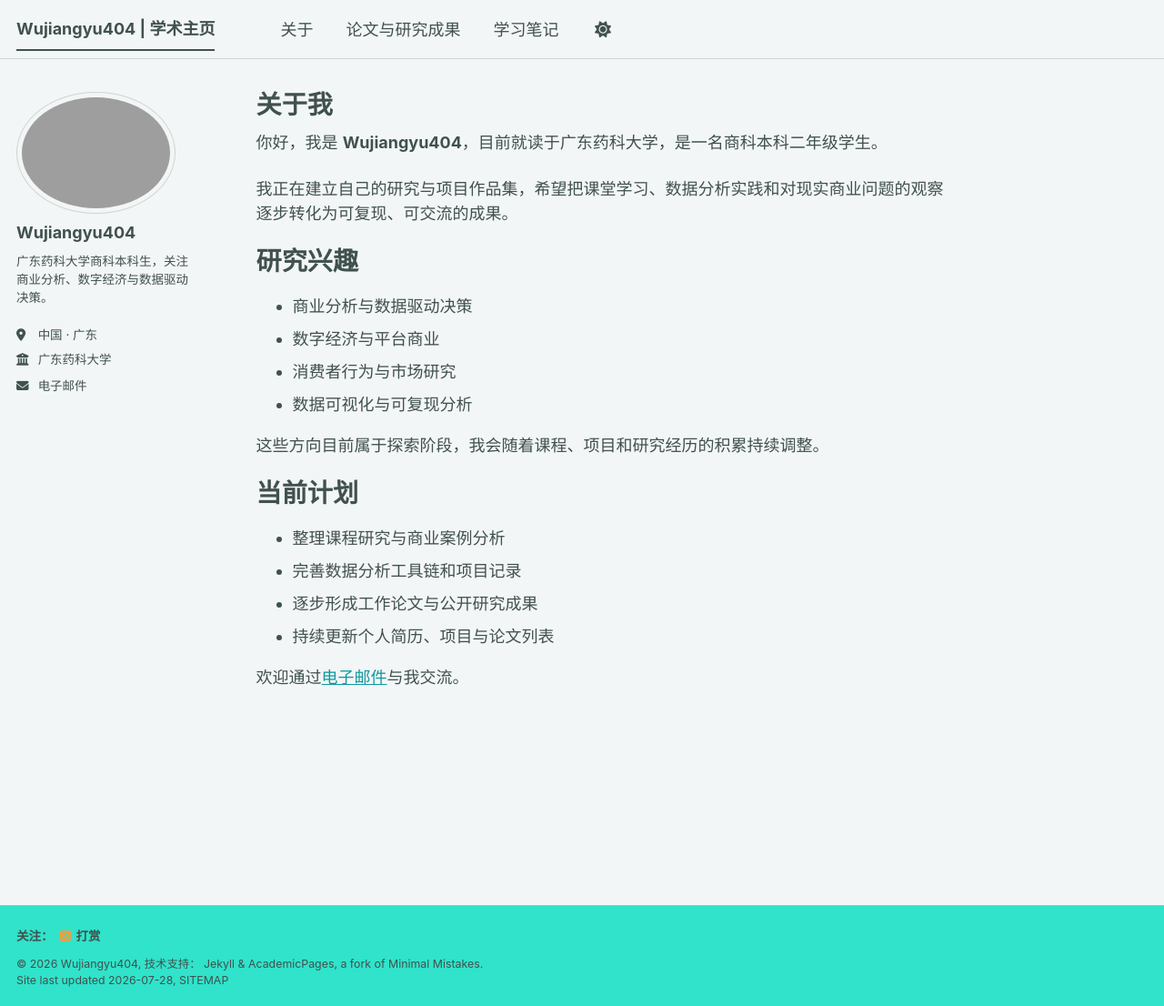
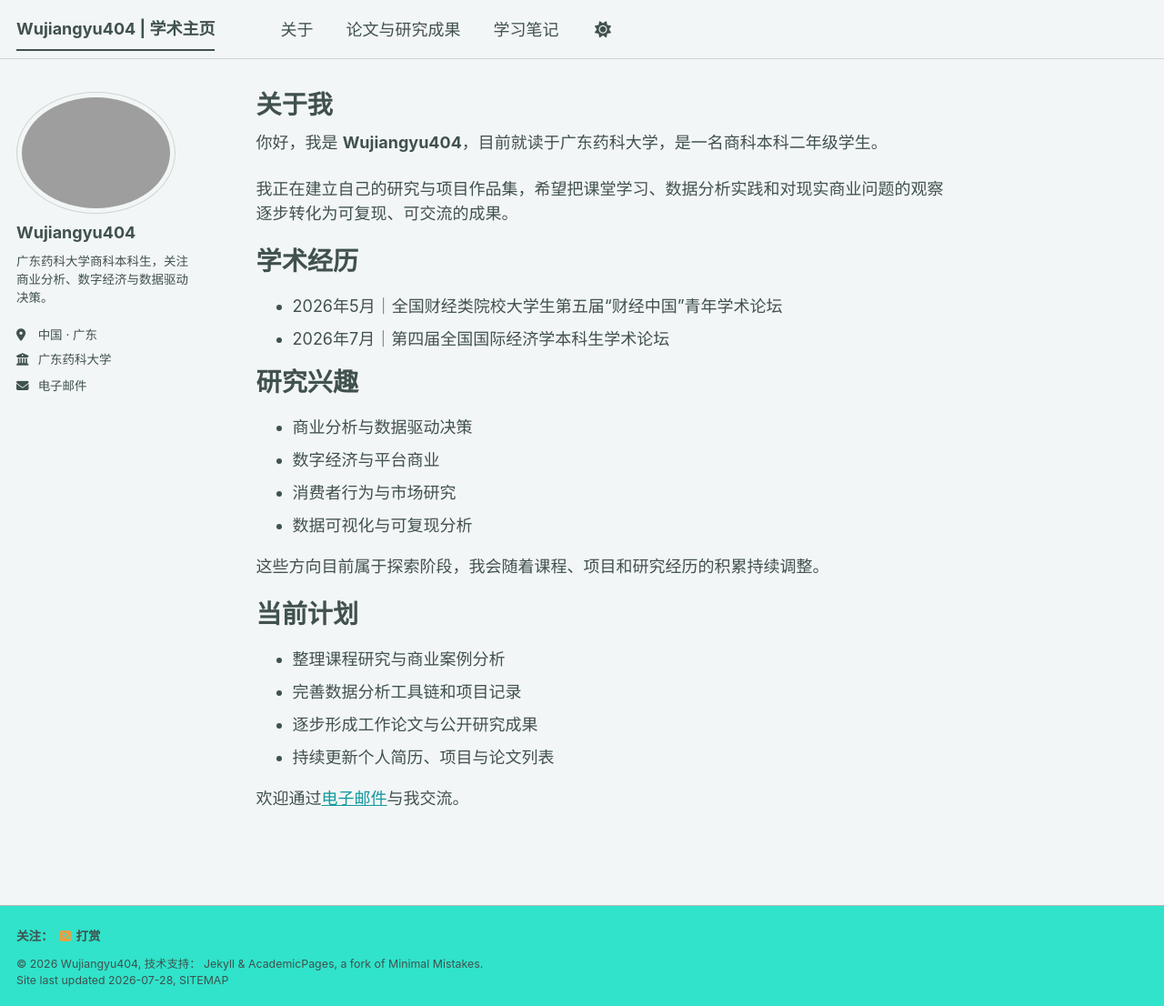
Before and after one commit to proooooz/proooooz.github.io, a Jekyll site: the page built from _pages/about.md, in a window 1280 px wide and 1106 px high. Shown: the whole window at 91% size. Built offline with Jekyll 4.4.1, drawn with Linux system fonts in a browser that asks for light colours; a style sheet for code colours, icons or effects is not loaded.

Commit message:
Add academic forum experience

```diff
--- a/_pages/about.md
+++ b/_pages/about.md
@@ -10,6 +10,12 @@ redirect_from:
 你好，我是 **Wujiangyu404**，目前就读于广东药科大学，是一名商科本科二年级学生。
 
 我正在建立自己的研究与项目作品集，希望把课堂学习、数据分析实践和对现实商业问题的观察逐步转化为可复现、可交流的成果。
+
+学术经历
+======
+
+- 2026年5月｜全国财经类院校大学生第五届“财经中国”青年学术论坛
+- 2026年7月｜第四届全国国际经济学本科生学术论坛
 
 研究兴趣
 ======
```
